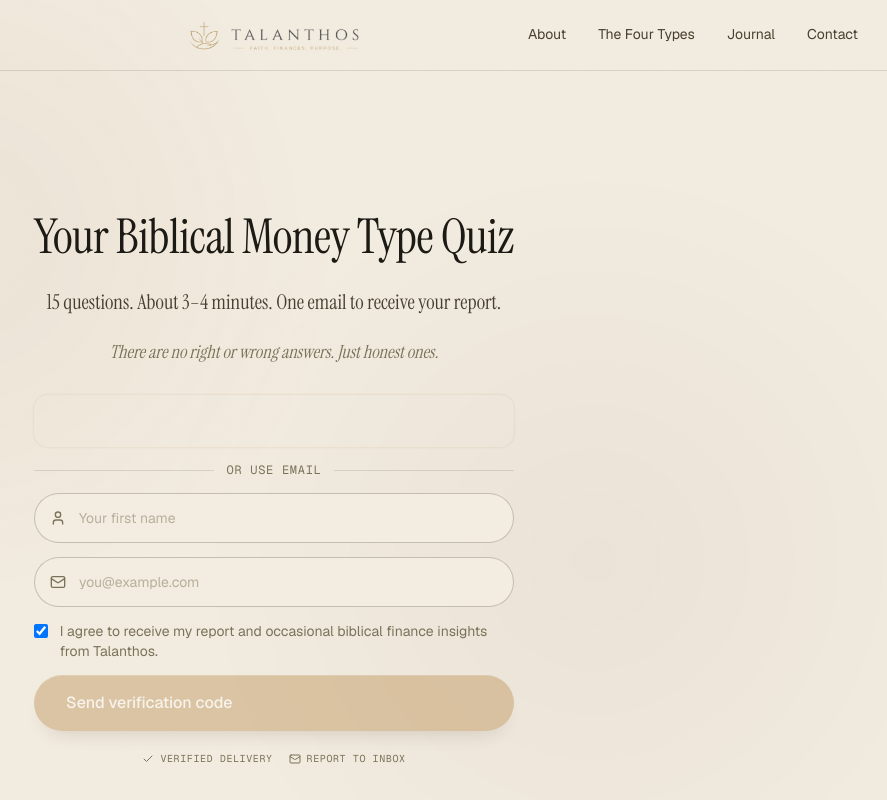
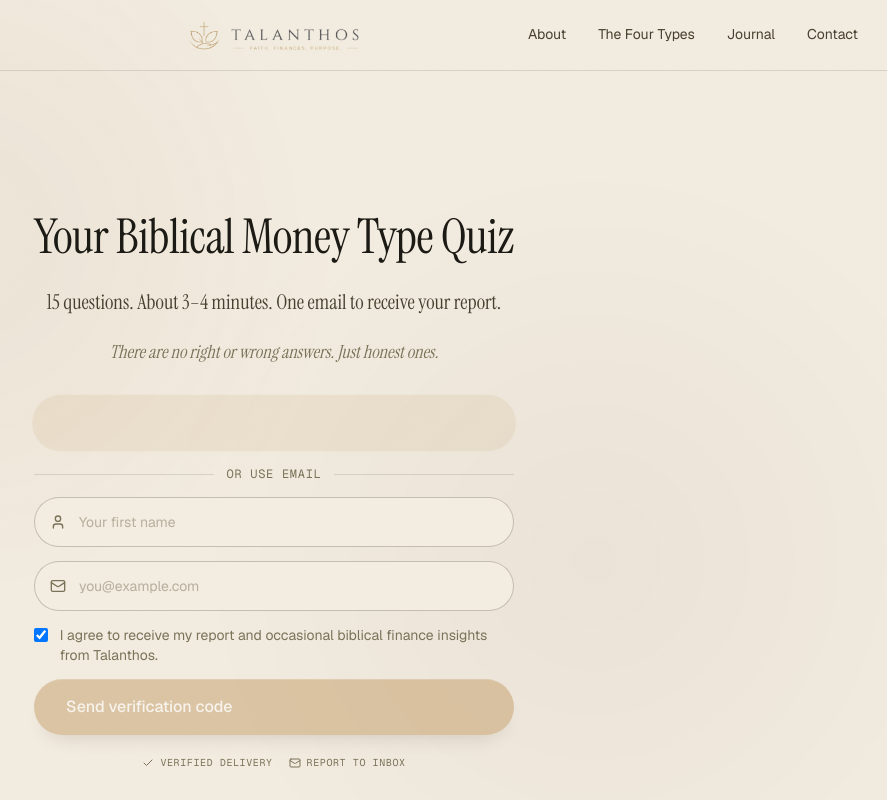
Before and after one commit to nescodigital/talanthos, a Next.js app: page /quiz in a window 1280 px wide. Shown: the top 800 px of the page, without its empty margins (366-1253 px from the left). Built offline with nearby package versions, Linux system fonts and the light colour scheme.

Commit message:
fix(quiz): pill-shaped glow + disable One Tap prompt
- Wrapper border-radius 9999 (full pill) matching input fields
- Pulse effect on entire wrapper background + subtle scale
- Disabled Google One Tap prompt, forcing only rendered button
- Cancels any auto-prompt immediately after initialize

```diff
--- a/src/app/quiz/page.tsx
+++ b/src/app/quiz/page.tsx
@@ -180,7 +180,10 @@ function QuizIntroContent() {
         callback: handleGoogleResponse,
         auto_select: false,
         cancel_on_tap_outside: true,
+        itp_support: false,
       });
+      // Disable One Tap prompt — force rendered button only
+      try { g.accounts.id.cancel(); } catch { /* ignore */ }
       const btn = document.getElementById("google-signin-button");
       if (btn) {
         btn.innerHTML = "";
@@ -329,17 +332,18 @@ function QuizIntroContent() {
                       style={{
                         display: "flex",
                         justifyContent: "center",
-                        padding: "4px",
-                        borderRadius: 14,
-                        animation: "googlePulse 2s ease-in-out infinite",
+                        padding: "6px",
+                        borderRadius: 9999,
+                        background: "rgba(184,138,74,0.08)",
+                        animation: "googlePulse 2.4s ease-in-out infinite",
                       }}
                     >
                       <div id="google-signin-button" style={{ minHeight: 44 }} />
                     </div>
                     <style>{`
                       @keyframes googlePulse {
-                        0%, 100% { box-shadow: 0 0 0 0 rgba(184,138,74,0); }
-                        50% { box-shadow: 0 0 0 4px rgba(184,138,74,0.25); }
+                        0%, 100% { background: rgba(184,138,74,0.04); transform: scale(1); }
+                        50% { background: rgba(184,138,74,0.12); transform: scale(1.01); }
                       }
                     `}</style>
                     <div style={{ display: "flex", alignItems: "center", gap: 12, color: "var(--muted)", fontSize: 12, fontFamily: "var(--mono)", letterSpacing: "0.06em" }}>
```
